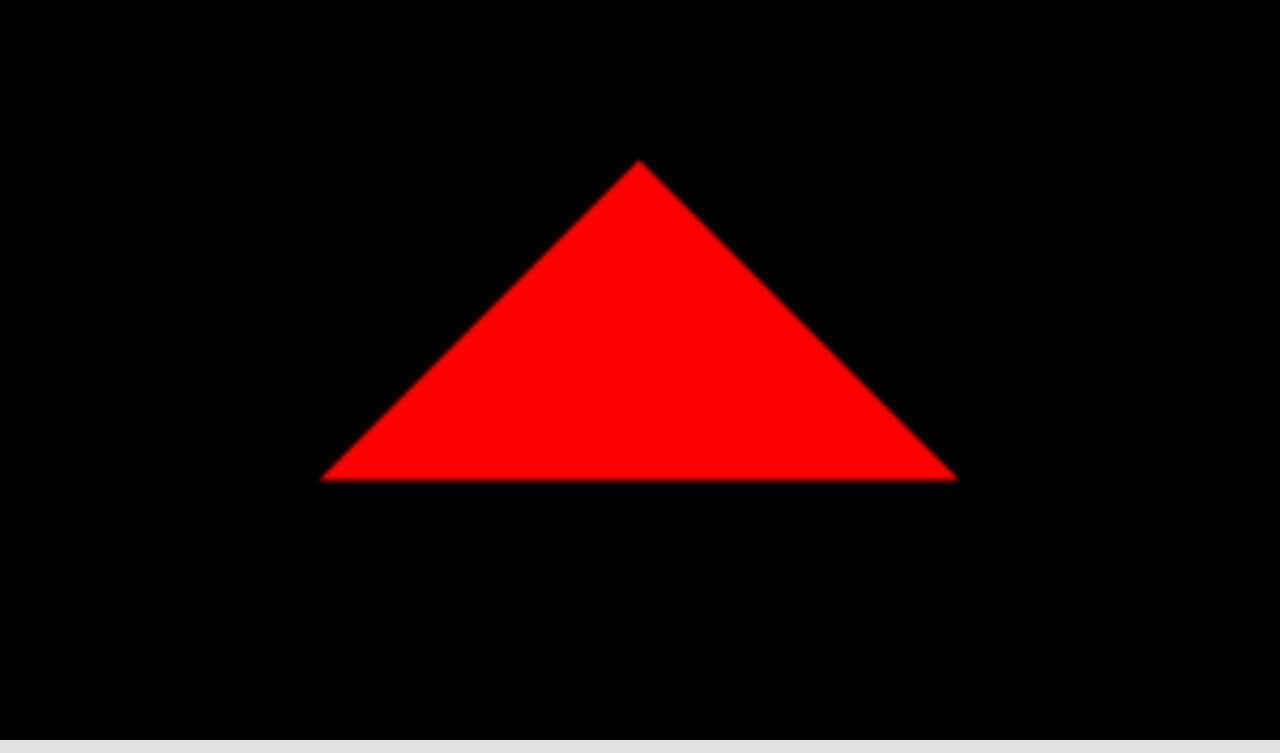
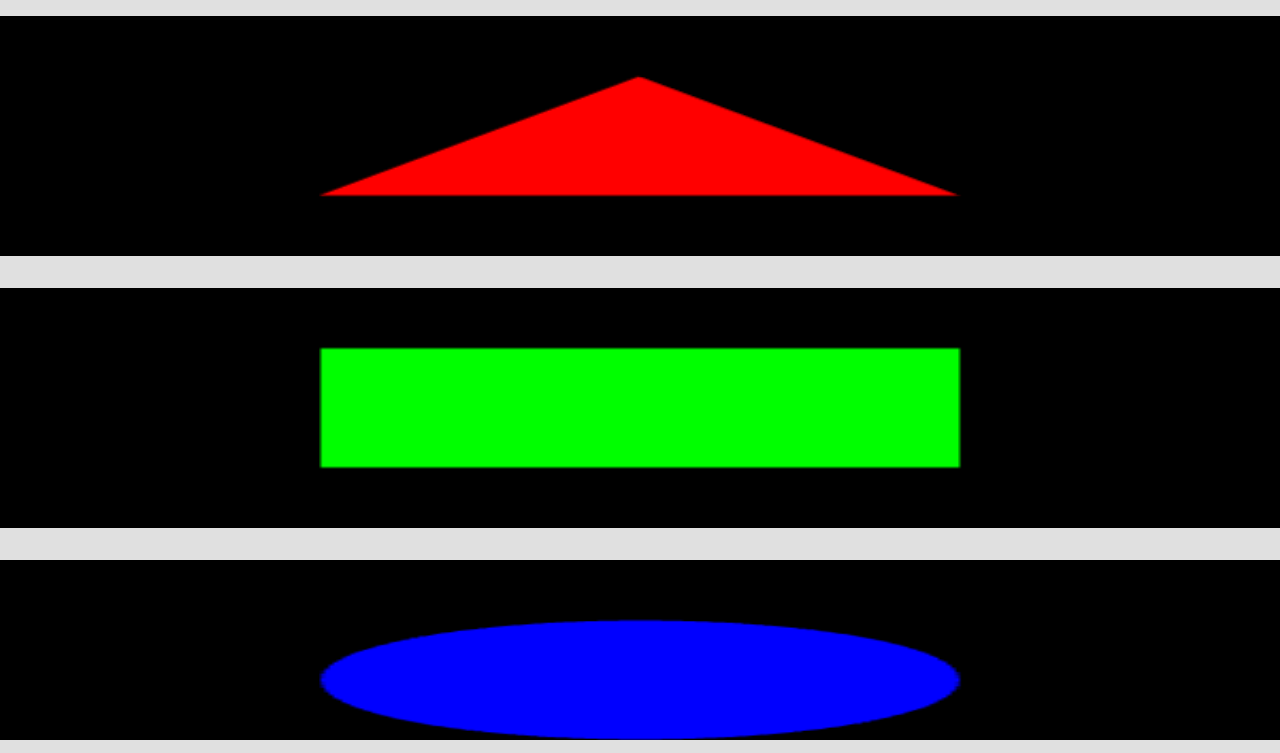
Before and after one commit to my-kiwi/webgl, a website built with Vite: page index.html in a window 1280 px wide. Shown: the top 753 px of the page. Built offline with nearby package versions, Linux system fonts and the light colour scheme.

Commit message:
refactor: make the canvas more visible

```diff
--- a/styles.css
+++ b/styles.css
@@ -34,6 +34,15 @@
   overflow: scroll;
 }
 
+canvas {
+  width: 100%;
+  min-height: 240px;
+  display: block;
+  background-color: #000;
+  border: 1px solid rgba(0, 0, 0, 0.1);
+  margin: 16px 0;
+}
+
 #notepad {
   flex: 1;
   width: 100%;
```
